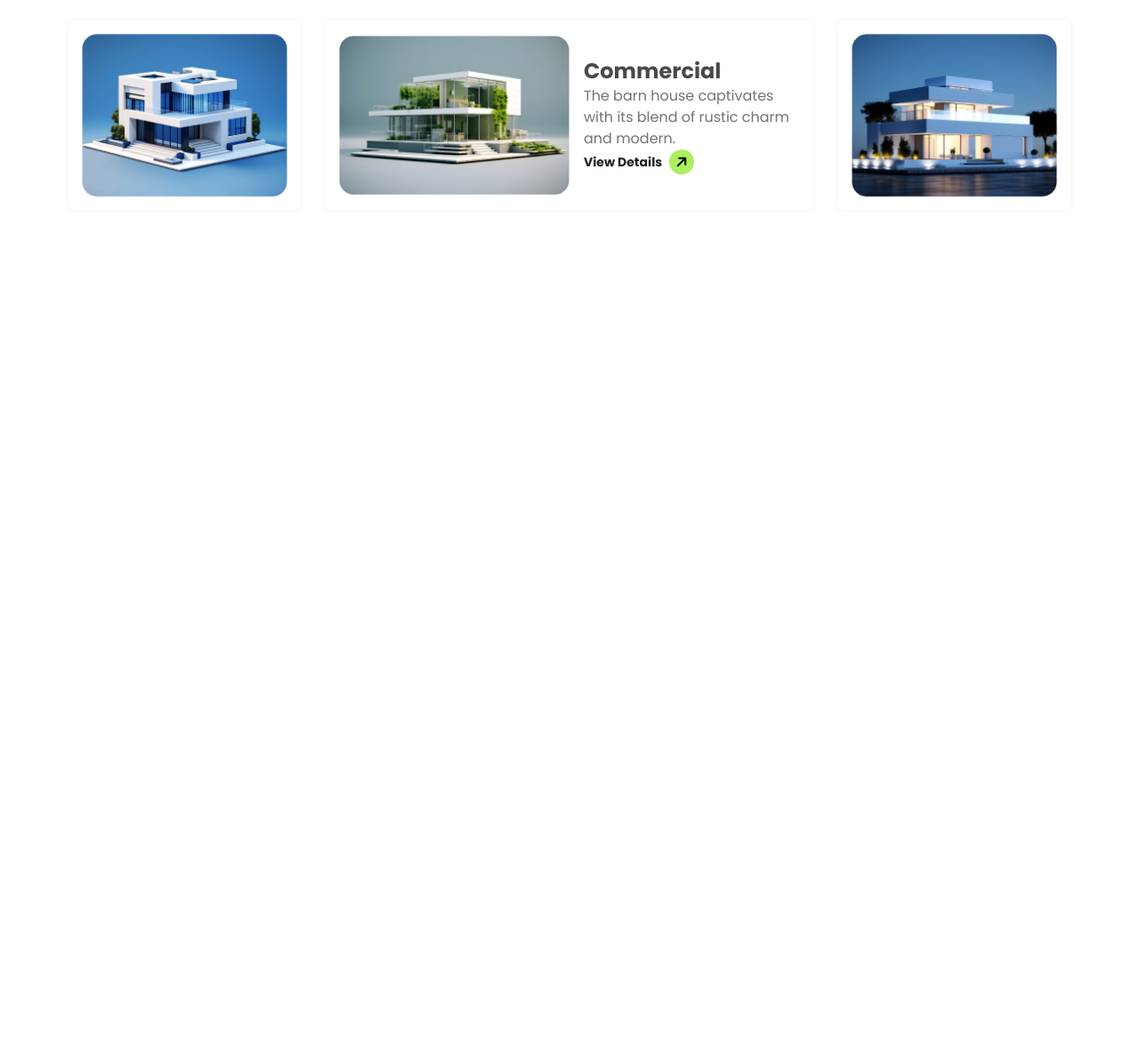
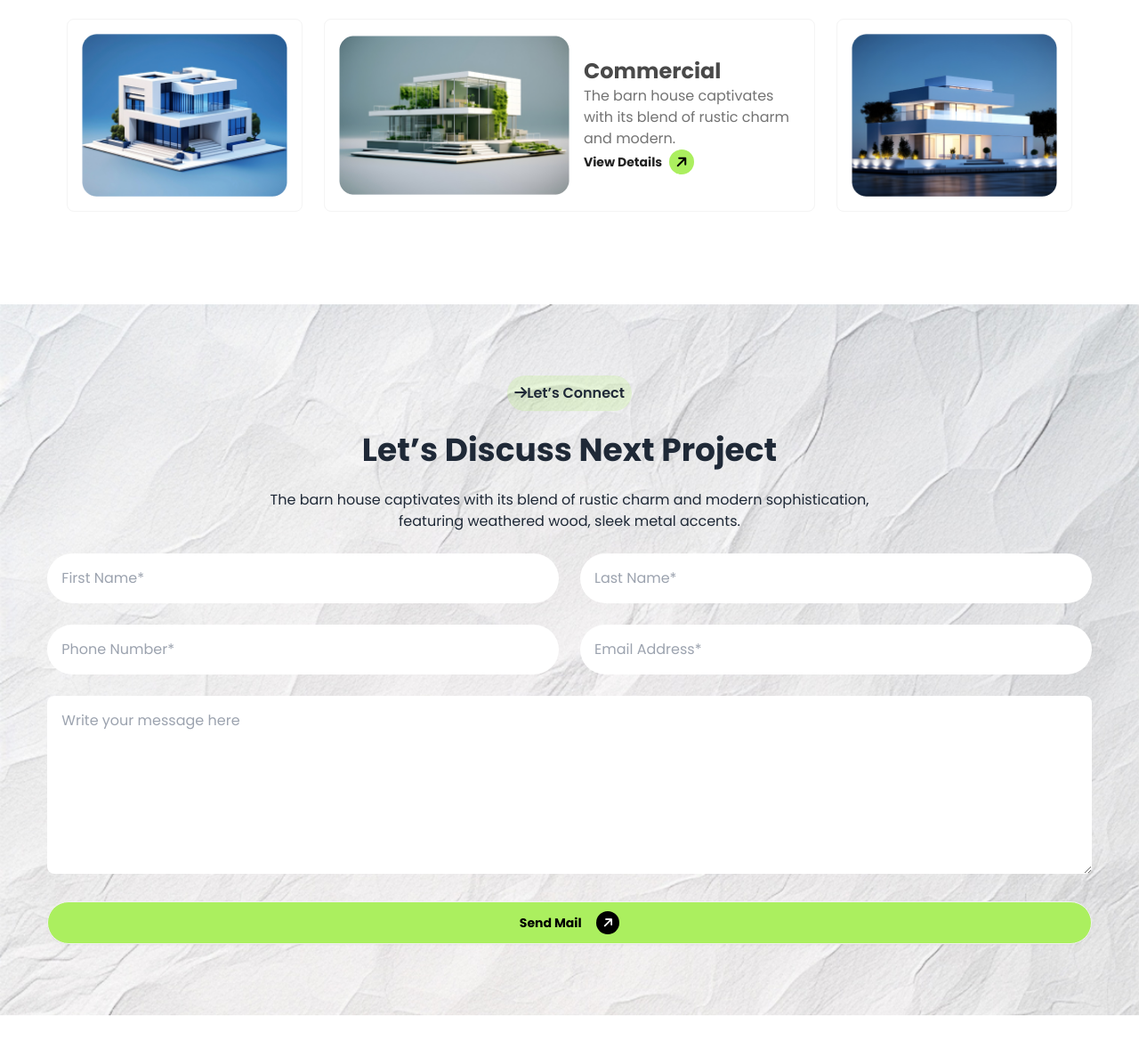
Before and after one commit to sumaya257/assignment-3-using-tailwid-daisy-UI, a plain HTML site: page index.html in a window 1280 px wide. Shown: the part 2501-3681 px from the top of the page at 89% size. Before the commit the page ends 2763 px from the top, so only its background shows below. Drawn offline with nearby package versions, Linux system fonts and the light colour scheme.

Commit message:
contact-info-part-done

```diff
--- a/index.html
+++ b/index.html
@@ -4,6 +4,7 @@
         <meta charset="UTF-8"/>
         <meta name="viewport" content="width=device-width, initial-scale=1.0"/>
         <title>B-10</title>
+        <link rel="stylesheet" href="./styles.css">
         <!-- font-awesome-CDN -->
         <link rel="stylesheet" href="https://cdnjs.cloudflare.com/ajax/libs/font-awesome/6.6.0/css/all.min.css" integrity="sha512-Kc323vGBEqzTmouAECnVceyQqyqdsSiqLQISBL29aUW4U/M7pSPA/gEUZQqv1cwx4OnYxTxve5UMg5GT6L4JJg==" crossorigin="anonymous" referrerpolicy="no-referrer" />
         <!-- Google Font CDN -->
@@ -34,9 +35,6 @@
                   'b10-primary': '#ABEF5F',
                   'header-primary-bg': '',
                 },
-                backgroundImage:{
-
-                }
               },
             },
           }
@@ -300,6 +298,51 @@
       </div>
   </section>
 
+  <!-- contact form -->
+   <section class="my-20 bg-img">
+    <div class="w-11/12 mx-auto py-20">
+    <!-- text part -->
+    <div class="text-center">
+      <button class="rounded-full bg-[rgba(171,239,95,0.2)] font-semibold p-2">
+          <i class="fa-solid fa-arrow-right"></i>Let’s Connect
+      </button>
+      <h2 class="text-4xl font-bold my-6">Let’s Discuss Next Project</h2>
+      <p class="mb-6">
+          The barn house captivates with its blend of rustic charm and modern sophistication, <br> featuring weathered wood, sleek metal accents.
+      </p>
+  </div>
+
+  <!-- form part -->
+   <div class="grid grid-cols-1 lg:grid-cols-2 gap-6">
+    <div>
+      <input class="w-full p-4 border-none outline-none rounded-full " type="text" placeholder="First Name*">
+    </div>
+    <div>
+      <input class="w-full p-4 border-none outline-none rounded-full " type="text" placeholder="Last Name*">
+    </div>
+    <div>
+      <input class="w-full p-4 border-none outline-none rounded-full " type="text" placeholder="Phone Number*">
+    </div>
+    <div>
+      <input class="w-full p-4 border-none outline-none rounded-full " type="text" placeholder="Email Address*">
+    </div>
+    <div class="lg:col-span-2">
+      <textarea rows="7" class="p-4 border-none outline-none rounded-lg w-full" name="" id="" placeholder="Write your message here"></textarea>
+     </div>
+     <div class="lg:col-span-2">
+      <button class=" btn flex items-center space-x-2 bg-[#ABEF5F] text-black rounded-full p-2 px-3 w-full">
+        <div  class="font-bold"> Send Mail </div>
+        <div class="flex items-center justify-center bg-black text-black rounded-full p-1.5 px-2">
+            <i class="fa-solid fa-arrow-up rotate-45 text-white"></i>
+        </div>
+    </button>
+  </div>
+
+
+  </div>
+
+  </div>
+</section>
 
     </main>
     <footer></footer>
--- /dev/null
+++ b/styles.css
@@ -0,0 +1,5 @@
+.bg-img{
+    background-image: url(./assets/bg.jpg);
+    background-size: cover;
+    background-repeat: no-repeat;
+  }
```
